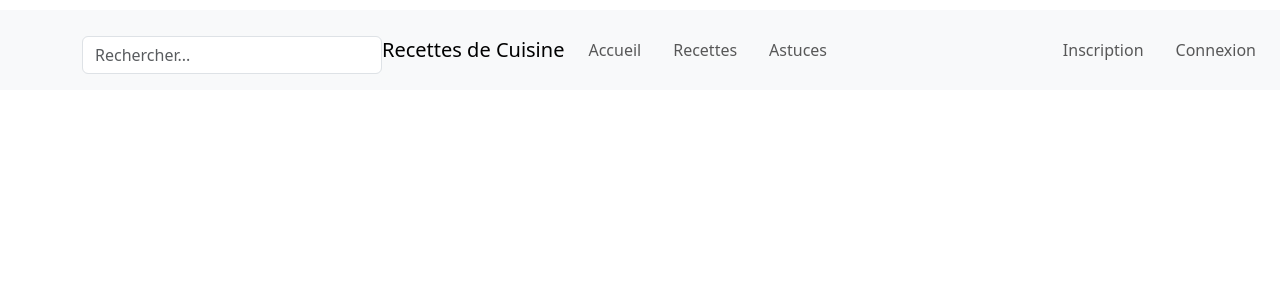
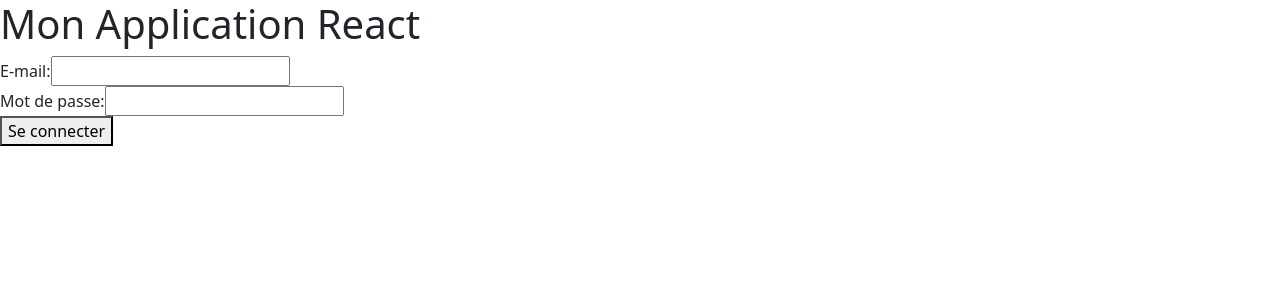
Before and after one commit to Cielbleu2022/OriginalyrecipeFrontend, a React (Create React App) app in the folder originalyrecipe-frontend/: page /login in a window 1280 px wide. Shown: the top 300 px of the page. Built offline with nearby package versions, Linux system fonts and the light colour scheme.

Commit message:
Implemention login and logout

```diff
--- a/originalyrecipe-frontend/src/App.js
+++ b/originalyrecipe-frontend/src/App.js
@@ -1,20 +1,19 @@
+// App.jsx
 import React from 'react';
 import { BrowserRouter as Router, Routes, Route } from 'react-router-dom';
-import NavigationBar from "./Components/AccueilPage /NavigationBar";
 import Accueil from "./Components/AccueilPage /Accueil";
-import Inscription from "./Components/AccueilPage /Inscription";
-import Recherche from "./Components/AccueilPage /Recherche";
+
+
 
 
 const App = () => {
     return (
         <Router>
-            <div className="App">
-                <NavigationBar />
+            <div>
+                <h1>Mon Application React</h1>
                 <Routes>
-                    <Route path="/accueil" element={<Accueil />} />
-                    <Route path="/inscription" element={<Inscription />} />
-                    <Route path="/recherche" element={<Recherche />} />
+                    <Route path="/login" element={<Accueil />} />
+                    {/* Ajoutez une route pour Accueil ici si nécessaire */}
                 </Routes>
             </div>
         </Router>
--- a/originalyrecipe-frontend/src/Components/AccueilPage /Accueil.jsx
+++ b/originalyrecipe-frontend/src/Components/AccueilPage /Accueil.jsx
@@ -1,11 +1,72 @@
-// Accueil.js
-import React from 'react'
-import './Navbar.css';
+import LoginForm from "../Login/LoginForm";
+import UtilisateurFormAdd from "../UtilisateurForm/UtilisateurFormAdd";
 import UtilisateurFormGetAll from "../UtilisateurForm/UtilisateurFormGetAll";
+import {useState} from "react";
+import NavigationBar from "./NavigationBar";
+
 const Accueil = () => {
+    const [isLoggedIn, setIsLoggedIn] = useState(false);
+
+    const handleLogin = async () => {
+        try {
+            const response = await fetch('http://localhost:8080/utilisateur/login', {
+                method: 'POST',
+                headers: {
+                    'Content-Type': 'application/json',
+                },
+                body: JSON.stringify({
+                    // Vos données de connexion
+                }),
+            });
+
+            if (response.ok) {
+                console.log('Connexion réussie!');
+                setIsLoggedIn(true);
+            } else {
+                console.error('Échec de la connexion');
+            }
+        } catch (error) {
+            console.error('Erreur lors de la requête de connexion:', error);
+        }
+    };
+
+    const handleLogout = async () => {
+        try {
+            const response = await fetch('http://localhost:8080/utilisateur/logout', {
+                method: 'POST',
+                headers: {
+                    'Content-Type': 'application/json',
+                },
+            });
+
+            if (response.ok) {
+                setIsLoggedIn(false);
+            } else {
+                console.error('Échec de la déconnexion. Assurez-vous que l\'utilisateur est authentifié.');
+            }
+        } catch (error) {
+            console.error('Erreur lors de la requête de déconnexion:', error);
+        }
+    };
+
+
+    const handleLoginSuccess = () => {
+        setIsLoggedIn(true);
+    };
+
+    console.log('isLoggedIn:', isLoggedIn);
+
     return (
         <div>
-            <UtilisateurFormGetAll/>
+            {isLoggedIn ? (
+                <div>
+                    <h2>Accueil</h2>
+                    <button onClick={handleLogout}>Se déconnecter</button>
+                    <NavigationBar/>
+                </div>
+            ) : (
+                <LoginForm onLoginSuccess={handleLoginSuccess} />
+            )}
         </div>
     );
 };
--- a/originalyrecipe-frontend/src/Components/AccueilPage /Inscription.jsx
+++ /dev/null
@@ -1,14 +0,0 @@
-// Inscription.jsx
-import React from 'react'
-import './Navbar.css';
-import UtilisateurFormAdd from "../UtilisateurForm/UtilisateurFormAdd";
-
-const Inscription = () => {
-    return (
-        <div>
-            <UtilisateurFormAdd/>
-        </div>
-    );
-};
-
-export default Inscription;
--- a/originalyrecipe-frontend/src/Components/AccueilPage /NavigationBar.jsx
+++ b/originalyrecipe-frontend/src/Components/AccueilPage /NavigationBar.jsx
@@ -1,47 +1,80 @@
-// NavigationBar.js
-import React from 'react';
+import React, { useState } from 'react';
 import 'bootstrap/dist/css/bootstrap.min.css';
 import './Navbar.css';
-import {useNavigate} from "react-router-dom";
+import { useNavigate } from 'react-router-dom';
+import UtilisateurFormAdd from "../UtilisateurForm/UtilisateurFormAdd";
 
 const NavigationBar = () => {
-    const navigate=useNavigate();
+    const navigate = useNavigate();
+    const [showRegistrationForm, setShowRegistrationForm] = useState(false);
+
+    const handleInscriptionClick = () => {
+        setShowRegistrationForm(true);
+    };
+
+    const handleRechercheChange = () => {
+        navigate('/recherche');
+    };
+
     return (
         <div>
             <nav className="navbar navbar-expand-lg navbar-light bg-light fixed-top">
                 <div className="container">
-                    <a className="navbar-brand" href="#accueil">Recettes de Cuisine</a>
-                    <button className="navbar-toggler" type="button" data-toggle="collapse" data-target="#navbarNav" aria-controls="navbarNav" aria-expanded="false" aria-label="Toggle navigation">
+                    <a className="navbar-brand" href="#accueil">
+                        Recettes de Cuisine
+                    </a>
+                    <button
+                        className="navbar-toggler"
+                        type="button"
+                        data-toggle="collapse"
+                        data-target="#navbarNav"
+                        aria-controls="navbarNav"
+                        aria-expanded="false"
+                        aria-label="Toggle navigation"
+                    >
                         <span className="navbar-toggler-icon"></span>
                     </button>
                     <div className="collapse navbar-collapse" id="navbarNav">
                         <ul className="navbar-nav mr-auto">
-                            <li className="nav-item" onClick={()=>navigate("/accueil")}>
-                                <a className="nav-link" href="#accueil">Accueil</a>
+                            <li className="nav-item" onClick={() => navigate('/accueil')}>
+                                <a className="nav-link" href="#accueil">
+                                    Accueil
+                                </a>
                             </li>
                             <li className="nav-item">
-                                <a className="nav-link" href="#recettes">Recettes</a>
+                                <a className="nav-link" href="#recettes">
+                                    Recettes
+                                </a>
                             </li>
                             <li className="nav-item">
-                                <a className="nav-link" href="#astuces">Astuces</a>
+                                <a className="nav-link" href="#astuces">
+                                    Astuces
+                                </a>
                             </li>
                         </ul>
                         <ul className="navbar-nav ml-auto right-corner">
-                            <li className="nav-item" onClick={()=>navigate("/inscription")}>
-                                <a className="nav-link" href="#inscription">Inscription</a>
+                            <li className="nav-item" onClick={handleInscriptionClick}>
+                                <a className="nav-link" href="#inscription">
+                                    Inscription
+                                </a>
                             </li>
                             <li className="nav-item">
-                                <a className="nav-link" href="#connexion">Connexion</a>
+                                <a className="nav-link" href="#connexion">
+                                    Connexion
+                                </a>
                             </li>
                         </ul>
                     </div>
 
                     {/* Barre de recherche collée à la NavigationBar */}
-                    <div className="bg-light" onChange={()=>navigate("/recherche")}>
+                    <div className="bg-light" onChange={handleRechercheChange}>
                         <input type="text" className="form-control" placeholder="Rechercher..." />
                     </div>
                 </div>
             </nav>
+
+            {/* Condition pour afficher UtilisateurFormAdd */}
+            {showRegistrationForm && <UtilisateurFormAdd />}
         </div>
     );
 };
--- /dev/null
+++ b/originalyrecipe-frontend/src/Components/Login/LoginForm.jsx
@@ -0,0 +1,57 @@
+import 'bootstrap/dist/css/bootstrap.min.css';
+import React, { useState } from 'react';
+
+const LoginForm = ({ onLoginSuccess }) => {
+    const [email, setEmail] = useState('');
+    const [password, setPassword] = useState('');
+
+    const handleLogin = async () => {
+        try {
+            const response = await fetch('http://localhost:8080/utilisateur/login', {
+                method: 'POST',
+                headers: {
+                    'Content-Type': 'application/json',
+                },
+                body: JSON.stringify({
+                    email: email,
+                    password: password,
+                }),
+            });
+
+            if (response.ok) {
+                console.log('Connexion réussie!');
+                // Appeler la fonction de rappel pour gérer la redirection
+                if (onLoginSuccess) {
+                    onLoginSuccess();
+                }
+            } else {
+                console.error('Échec de la connexion');
+            }
+        } catch (error) {
+            console.error('Erreur lors de la requête de connexion:', error);
+        }
+
+        console.log('Email:', email);
+        console.log('Password:', password);
+    };
+
+    return (
+        <div>
+            <form>
+                <label>
+                    E-mail:
+                    <input type="text" value={email} onChange={(e) => setEmail(e.target.value)} />
+                </label>
+                <br />
+                <label>
+                    Mot de passe:
+                    <input type="password" value={password} onChange={(e) => setPassword(e.target.value)} />
+                </label>
+                <br />
+                <button type="button" onClick={handleLogin}>Se connecter</button>
+            </form>
+        </div>
+    );
+};
+
+export default LoginForm;
--- a/originalyrecipe-frontend/src/Components/UtilisateurForm/UtilisateurFormAdd.jsx
+++ b/originalyrecipe-frontend/src/Components/UtilisateurForm/UtilisateurFormAdd.jsx
@@ -55,8 +55,9 @@ const UtilisateurForm = ({ setSuccess }) => {
                 });
             }
         } catch (error) {
-            console.error('Erreur lors de la requête HTTP :', error);
-            setErrorMessage('Erreur lors de la requête HTTP. Veuillez réessayer.');
+            // Commentez ou supprimez cette ligne pour éviter l'affichage de l'erreur dans la console
+            //console.error('Erreur lors de la requête HTTP :', error);
+            //setErrorMessage('Erreur lors de la requête HTTP. Veuillez réessayer.');
         }
     };
 
```
Also changed, not shown: originalyrecipe-frontend/src/Components/UtilisateurForm/UtilisateurFormGetAll.jsx (+9 -4 lines).
